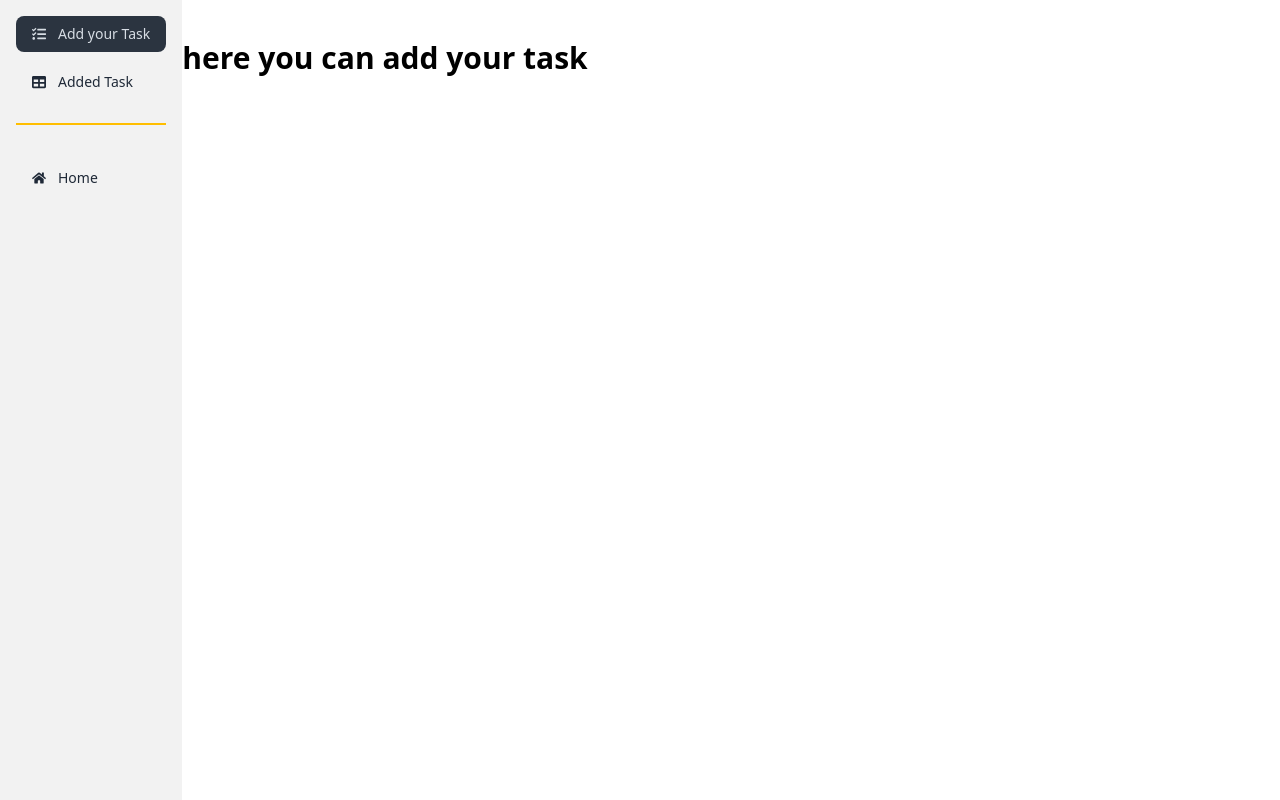
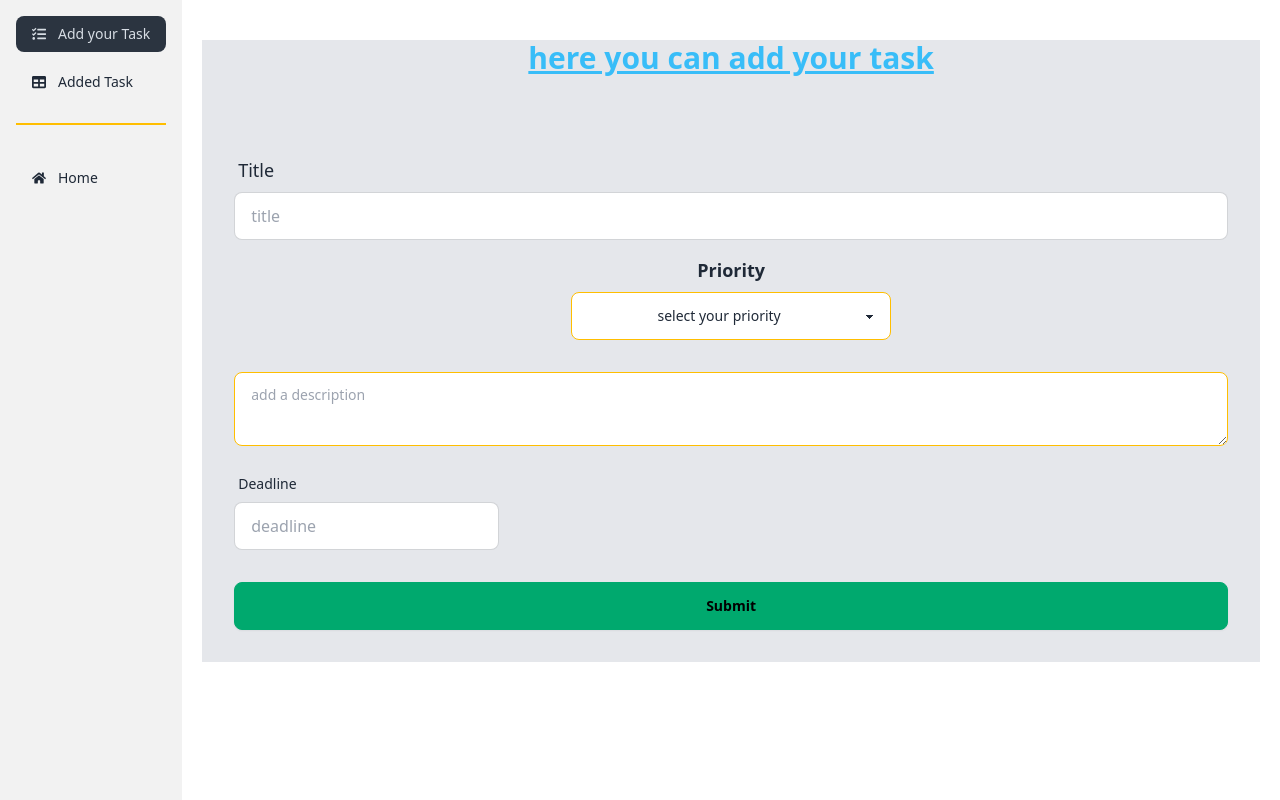
Before and after one commit to khaled0915/Task-Management-Platform, a React (Vite) app: page /dashboard/addTask in a window 1280 px wide. Built offline with nearby package versions, Linux system fonts and the light colour scheme; no server answers.

Commit message:
created a from using react hook form

```diff
--- a/package.json
+++ b/package.json
@@ -15,6 +15,7 @@
     "match-sorter": "^6.3.1",
     "react": "^18.2.0",
     "react-dom": "^18.2.0",
+    "react-hook-form": "^7.49.2",
     "react-icons": "^4.12.0",
     "react-router-dom": "^6.21.0",
     "sort-by": "^1.2.0",
--- a/src/Pages/Dashboard/AddTask/AddTask.jsx
+++ b/src/Pages/Dashboard/AddTask/AddTask.jsx
@@ -1,14 +1,127 @@
+import { useForm } from "react-hook-form";
 
 const AddTask = () => {
+
+
+
+
+    const {register , handleSubmit , reset} = useForm()
+
+    const onSubmit = (data) => {
+
+        console.log(data)
+
+        reset();
+
+    }
+
+
+
+
+
+
+
+
+
+
+
+
     return (
-        <div className="mt-10">
+        <div className="mt-10 mr-5 ml-5 bg-gray-200">
 
-            <h3 className="text-black font-bold text-3xl"> here you can add your task </h3>
+            <h3 className=" font-bold text-center  text-3xl mb-10 underline text-sky-400"> here you can add your task </h3>
+
+
+
+
+
+
+
+
+
+
+     <form onSubmit={handleSubmit(onSubmit)}   className="card-body">
+        <div className="form-control">
+
+
+          <label className="label">
+            <span className=" text-lg  fon-bold label-text"> Title </span>
+          </label>
+
+
+          <input {...register("title")}  placeholder="title" className="input input-bordered" required />
+
+
+        </div>
+        <div className="form-control">
+          <label className="label">
+            <span className="text-lg font-bold mx-auto label-text">Priority</span>
+          </label>
+
+
+
+          <select {...register("priority")} className="select mx-auto select-warning w-full max-w-xs text-center" >
+  <option disabled selected>select your priority</option>
+  <option value="low"> Low</option>
+  <option value="moderate"> Moderate</option>
+  <option value="high">High</option>
+
+</select>
+
+
+
+<textarea {...register("desc")}   className="textarea  textarea-warning mt-8" placeholder="add a description"></textarea>
+
+
+
+<div className="mt-5">
+<label className="label">
+            <span className="label-text"> Deadline </span>
+          </label>
+
+
+          <input {...register("deadline")}  placeholder="deadline" className="input  input-bordered" required />
+</div>
+
+
+
+
 
 
 
         </div>
+        <div className="form-control mt-6">
+
+
+
+          <input className="btn btn-success" type="submit" />
+
+
+
+        </div>
+      </form>
+
+
+
+
+
+
+
+
+
+
+
+
+
+
+
+        </div>
+
+
+
+
     );
-};
+
+    }
 
 export default AddTask;
```
Also changed, not shown: 1 other file (tests, documents, lock files or other folders).
